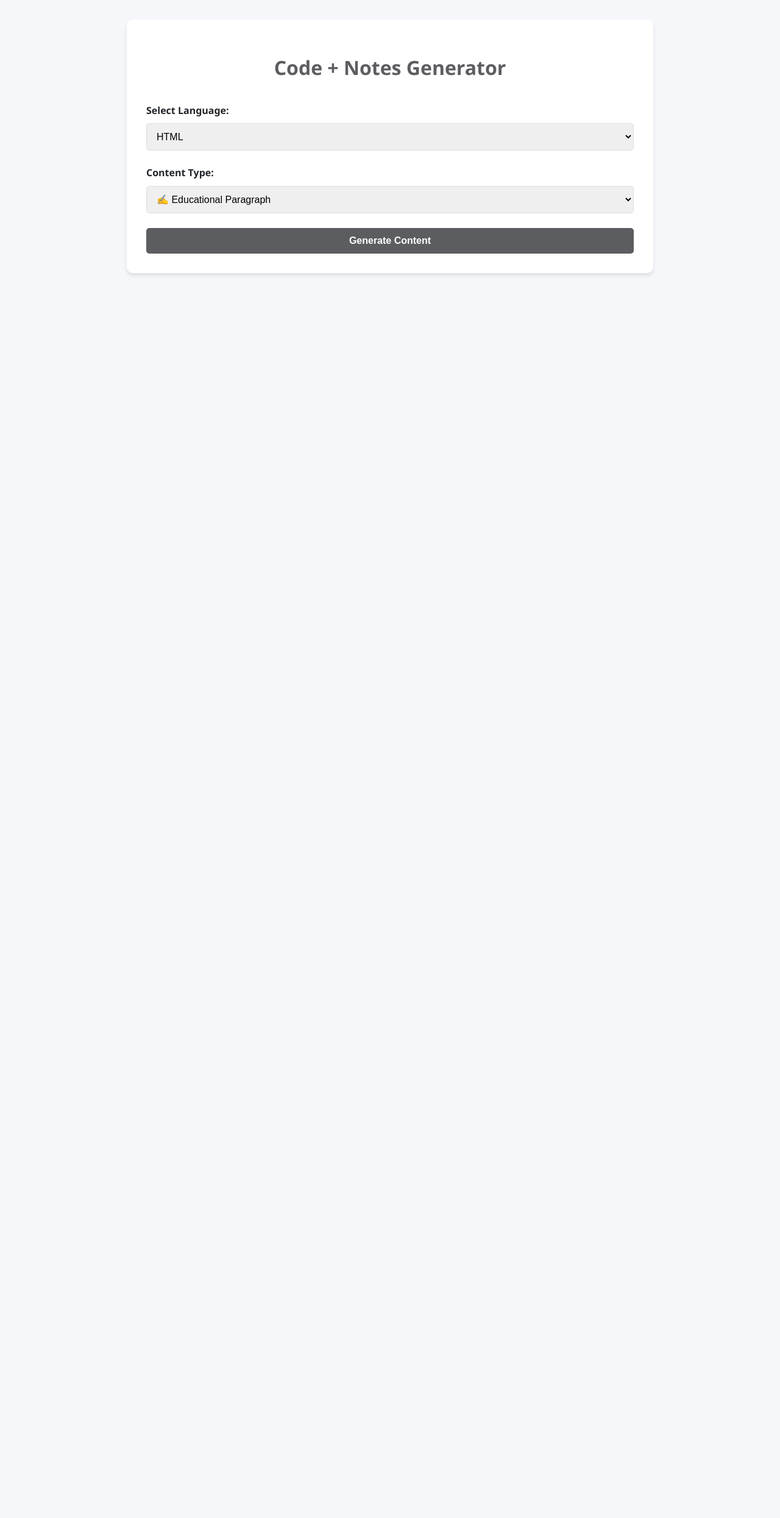
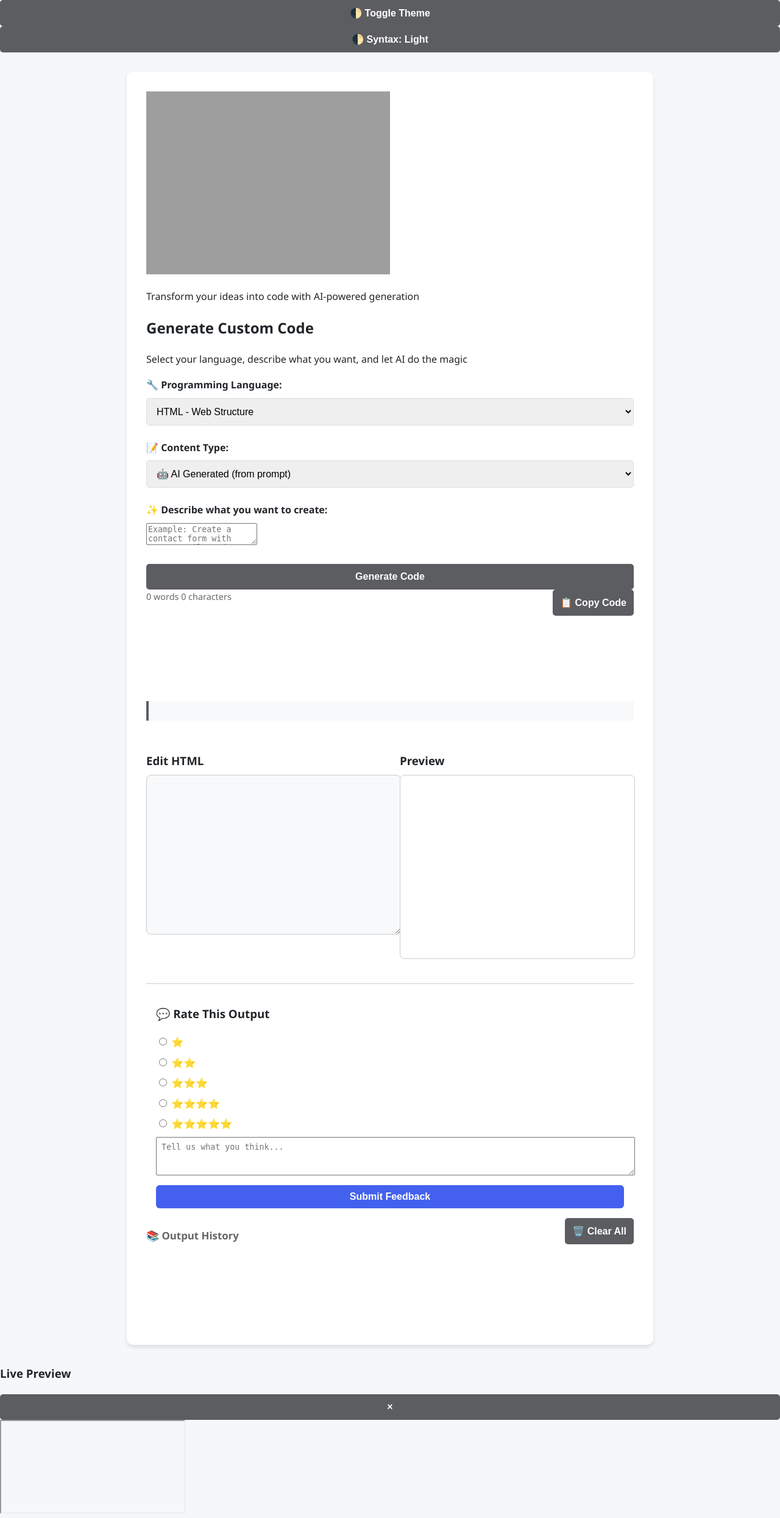
Before and after one commit to pikelelalikho/content.app, a Flask app: page / in a window 1280 px wide. Shown: the whole page at 61% size. Before the commit the page ends 452 px from the top, so only its background shows below. Run offline with Flask 2, Linux system fonts and the light colour scheme; some libraries are stand-ins or nearby versions; grey boxes are pictures that could not be loaded.

Commit message:
Update index.html

```diff
--- a/templates/index.html
+++ b/templates/index.html
@@ -4,42 +4,139 @@
     <meta charset="UTF-8">
     <meta name="viewport" content="width=device-width, initial-scale=1.0">
     <title>Code & Notes Generator</title>
-    <link rel="stylesheet" href="https://cdnjs.cloudflare.com/ajax/libs/highlight.js/11.7.0/styles/atom-one-dark.min.css">
     <link rel="stylesheet" href="{{ url_for('static', filename='styles.css') }}">
+    <link id="hljs-theme" rel="stylesheet" href="https://cdnjs.cloudflare.com/ajax/libs/highlight.js/11.8.0/styles/github.min.css">
 </head>
 <body>
+<button id="toggle-theme" class="theme-toggle-btn">🌓 Toggle Theme</button>
+<button id="toggle-syntax-theme" class="theme-toggle-btn" style="top: 70px;">
+  🌓 Syntax: Light
+</button>
+
     <div class="container">
-        <h1>Code + Notes Generator</h1>
+        <div class="header">
+            <img src="{{ url_for('static', filename='logo.png') }}" alt="App Logo" class="logo">
+            <p>Transform your ideas into code with AI-powered generation</p>
+        </div>
 
+        <div class="main-card">
+            <div class="card-header">
+                <h2>Generate Custom Code</h2>
+                <p>Select your language, describe what you want, and let AI do the magic</p>
+            </div>
+
+            <div class="card-body">
+                <div class="form-section">
                     <div class="form-group">
-            <label for="language">Select Language:</label>
+                        <label for="language">
+                            🔧 Programming Language:
+                        </label>
                         <select id="language">
-                <option value="html">HTML</option>
-                <option value="css">CSS</option>
-                <option value="javascript">JavaScript</option>
-                <option value="python">Python</option>
+                            <option value="html">HTML - Web Structure</option>
+                            <option value="css">CSS - Styling & Layout</option>
+                            <option value="javascript">JavaScript - Interactivity</option>
+                            <option value="python">Python - Backend & Scripts</option>
                         </select>
                     </div>
 
                     <div class="form-group">
-            <label for="content-type">Content Type:</label>
+                        <label for="content-type">
+                            📝 Content Type:
+                        </label>
                         <select id="content-type">
-                <option value="paragraph">✍️ Educational Paragraph</option>
-                <option value="code">💻 Code Snippet/Template</option>
-                <option value="tips">🧠 Quick Tips/Notes</option>
+                            <option value="prompt">🤖 AI Generated (from prompt)</option>
+                            <option value="paragraph">📚 Educational Content</option>
+                            <option value="code">💻 Code Template</option>
+                            <option value="tips">💡 Quick Tips & Best Practices</option>
                         </select>
                     </div>
+                </div>
 
-        <button id="generate-btn">Generate Content</button>
+                <div class="prompt-section">
+                    <div class="form-group">
+                        <label for="prompt">
+                            ✨ Describe what you want to create:
+                        </label>
+                        <textarea
+                            id="prompt"
+                            class="prompt-textarea"
+                            placeholder="Example: Create a contact form with name, email, and message fields&#10;Example: Build a landing page for a tech startup&#10;Example: Make a responsive navigation bar with dropdown menu&#10;Example: Create a Python script to organize files by type"
+                        ></textarea>
+                    </div>
+                </div>
 
-        <div class="output-container hidden" id="output-container">
-            <button class="copy-btn" id="copy-btn">Copy</button>
+                <button id="generate-btn" class="generate-btn">
+                    <span class="btn-text">Generate Code</span>
+                </button>
+            </div>
+        </div>
+
+        <div class="output-section" id="output-section">
+            <div class="main-card">
+                <div class="card-body">
                     <div class="output-header">
+                        <div class="output-stats">
                             <span id="word-count">0 words</span>
                             <span id="char-count">0 characters</span>
+                            <span id="generation-time"></span>
+                        </div>
+                        <div class="output-actions">
+                            <button id="copy-btn" class="btn btn-copy">📋 Copy Code</button>
+                            <button id="preview-btn" class="btn btn-preview hidden">👁️ Preview</button>
+                        </div>
                     </div>
                     <div class="output-content" id="output-content"></div>
-            <div class="quote-container hidden" id="quote-container"></div>
+                    <div class="quote-container" id="quote-container"></div>
+                </div>
+            </div>
+        </div>
+
+  <div style="display: flex; gap: 2rem; align-items: flex-start; margin: 2rem 0;">
+  <div style="flex: 1;">
+    <h3 style="margin-bottom: 0.5rem;">Edit HTML</h3>
+    <textarea id="html-input" rows="12" style="width: 100%; font-family: monospace; font-size: 1rem; padding: 1rem; border-radius: 8px; border: 1px solid #ccc; background: #f8f9fa;"></textarea>
+  </div>
+  <div style="flex: 1;">
+    <h3 style="margin-bottom: 0.5rem;">Preview</h3>
+    <iframe id="html-preview" style="width: 100%; height: 300px; border: 1px solid #ccc; border-radius: 8px; background: #fff;"></iframe>
+  </div>
+</div>
+<!-- FEEDBACK FORM -->
+<section class="feedback-section" style="margin-top: 2rem; padding: 1rem; border-top: 1px solid #ccc;">
+  <h3>💬 Rate This Output</h3>
+  <form id="feedback-form">
+    <div class="star-rating" style="margin-bottom: 0.5rem;">
+      <label><input type="radio" name="rating" value="1"> ⭐</label>
+      <label><input type="radio" name="rating" value="2"> ⭐⭐</label>
+      <label><input type="radio" name="rating" value="3"> ⭐⭐⭐</label>
+      <label><input type="radio" name="rating" value="4"> ⭐⭐⭐⭐</label>
+      <label><input type="radio" name="rating" value="5"> ⭐⭐⭐⭐⭐</label>
+    </div>
+    <textarea id="feedback-comment" placeholder="Tell us what you think..." rows="3" style="width: 100%; padding: 0.5rem;"></textarea>
+    <button id="submit-feedback" type="submit" style="margin-top: 0.5rem; background: #4361ee; color: #fff; border: none; padding: 10px 28px; border-radius: 6px; font-size: 1rem; cursor: pointer; transition: background 0.2s;">Submit Feedback</button>
+    <p id="feedback-thanks" class="hidden feedback-thanks">🎉 Thanks for your feedback!</p>
+  </form>
+</section>
+
+<section id="history-section" class="output-section">
+  <div class="output-header">
+    <h3>📚 Output History</h3>
+    <div class="output-actions">
+      <button id="clear-history-btn" class="btn btn-preview">🗑️ Clear All</button>
+    </div>
+  </div>
+  <div id="history-list" class="output-content"></div>
+</section>
+</div>
+
+    <!-- Preview Modal -->
+    <div class="preview-modal" id="preview-modal">
+        <div class="preview-content">
+            <div class="preview-header">
+                <h3>Live Preview</h3>
+                <button class="preview-close" id="preview-close">×</button>
+            </div>
+            <iframe class="preview-iframe" id="preview-iframe"></iframe>
         </div>
     </div>
 
```
Lines whose indentation alone changed are shown as unchanged.
